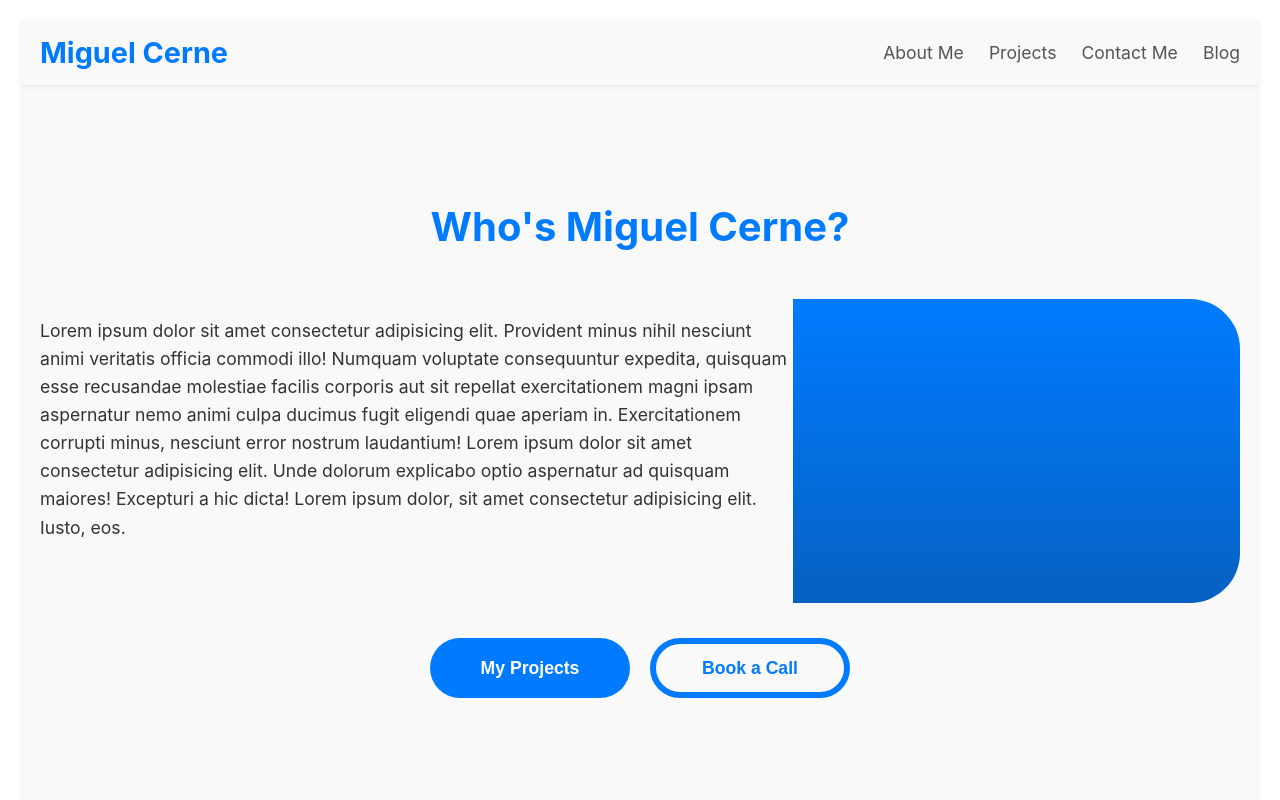
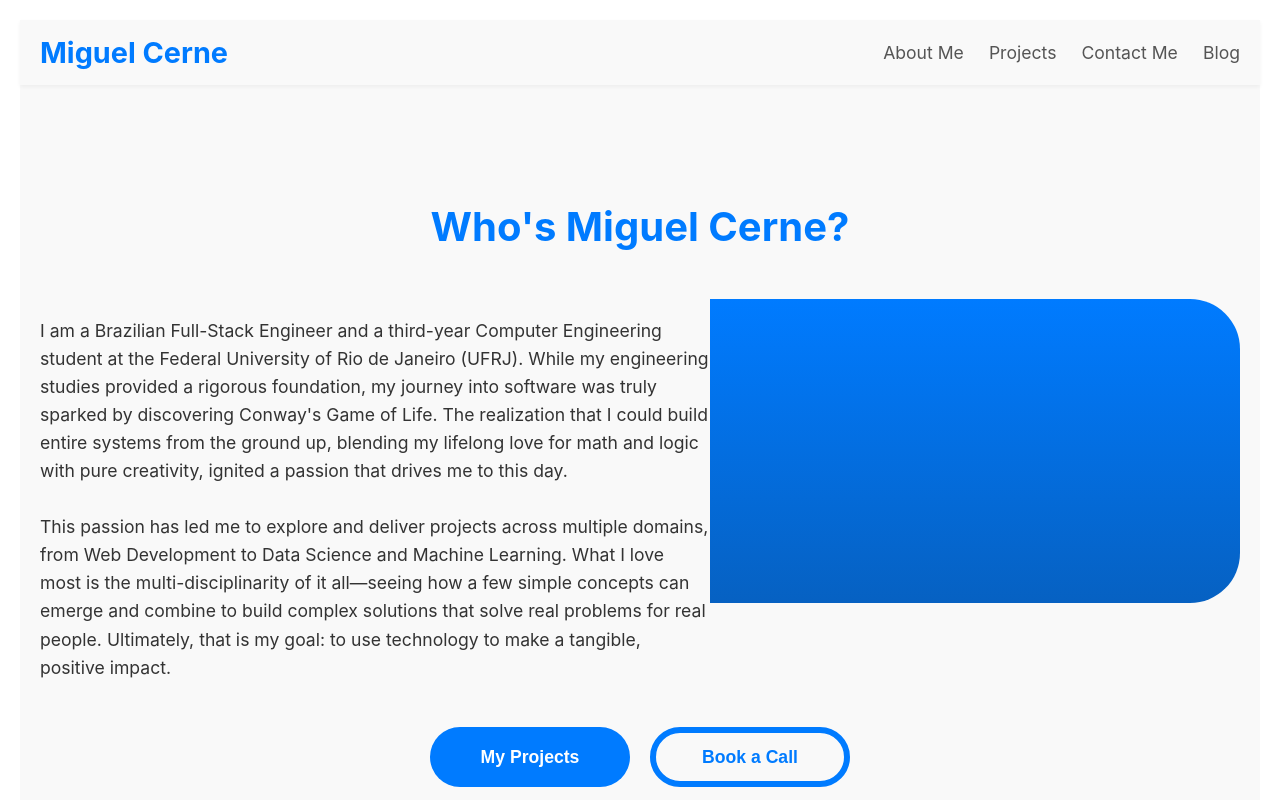
Before and after one commit to Cerne17/portfolio-fullstack, a React (Create React App) app in the folder frontend/: page / in a window 1280 px wide. Shown: the top 800 px of the page. Built offline with nearby package versions, Linux system fonts and the light colour scheme; the HTML template or start-up script is replaced by a standard one.

Commit message:
feat(frontend): implements the custom hero section text

```diff
--- a/frontend/src/components/Hero/Hero.tsx
+++ b/frontend/src/components/Hero/Hero.tsx
@@ -10,16 +10,14 @@ const Hero: React.FC = () => {
       <div className={styles.heroContainer}>
         <div className={styles.leftHeroContainer}>
           <p className={styles.text}>
-            Lorem ipsum dolor sit amet consectetur adipisicing elit. Provident
-            minus nihil nesciunt animi veritatis officia commodi illo! Numquam
-            voluptate consequuntur expedita, quisquam esse recusandae molestiae
-            facilis corporis aut sit repellat exercitationem magni ipsam
-            aspernatur nemo animi culpa ducimus fugit eligendi quae aperiam in.
-            Exercitationem corrupti minus, nesciunt error nostrum laudantium!
-            Lorem ipsum dolor sit amet consectetur adipisicing elit. Unde
-            dolorum explicabo optio aspernatur ad quisquam maiores! Excepturi a
-            hic dicta! Lorem ipsum dolor, sit amet consectetur adipisicing elit.
-            Iusto, eos.
+            I am a Brazilian Full-Stack Engineer and a third-year Computer Engineering student at the Federal University of Rio de Janeiro (UFRJ).
+            While my engineering studies provided a rigorous foundation, my journey into software was truly sparked by discovering Conway's Game of Life.
+            The realization that I could build entire systems from the ground up, blending my lifelong love for math and logic with pure creativity, ignited a passion that drives me to this day.
+          </p>
+          <p className={styles.text}>
+            This passion has led me to explore and deliver projects across multiple domains, from Web Development to Data Science and Machine Learning.
+            What I love most is the multi-disciplinarity of it all—seeing how a few simple concepts can emerge and combine to build complex solutions that solve real problems for real people.
+            Ultimately, that is my goal: to use technology to make a tangible, positive impact.
           </p>
         </div>
         {/* Banner Placeholder */}
```
